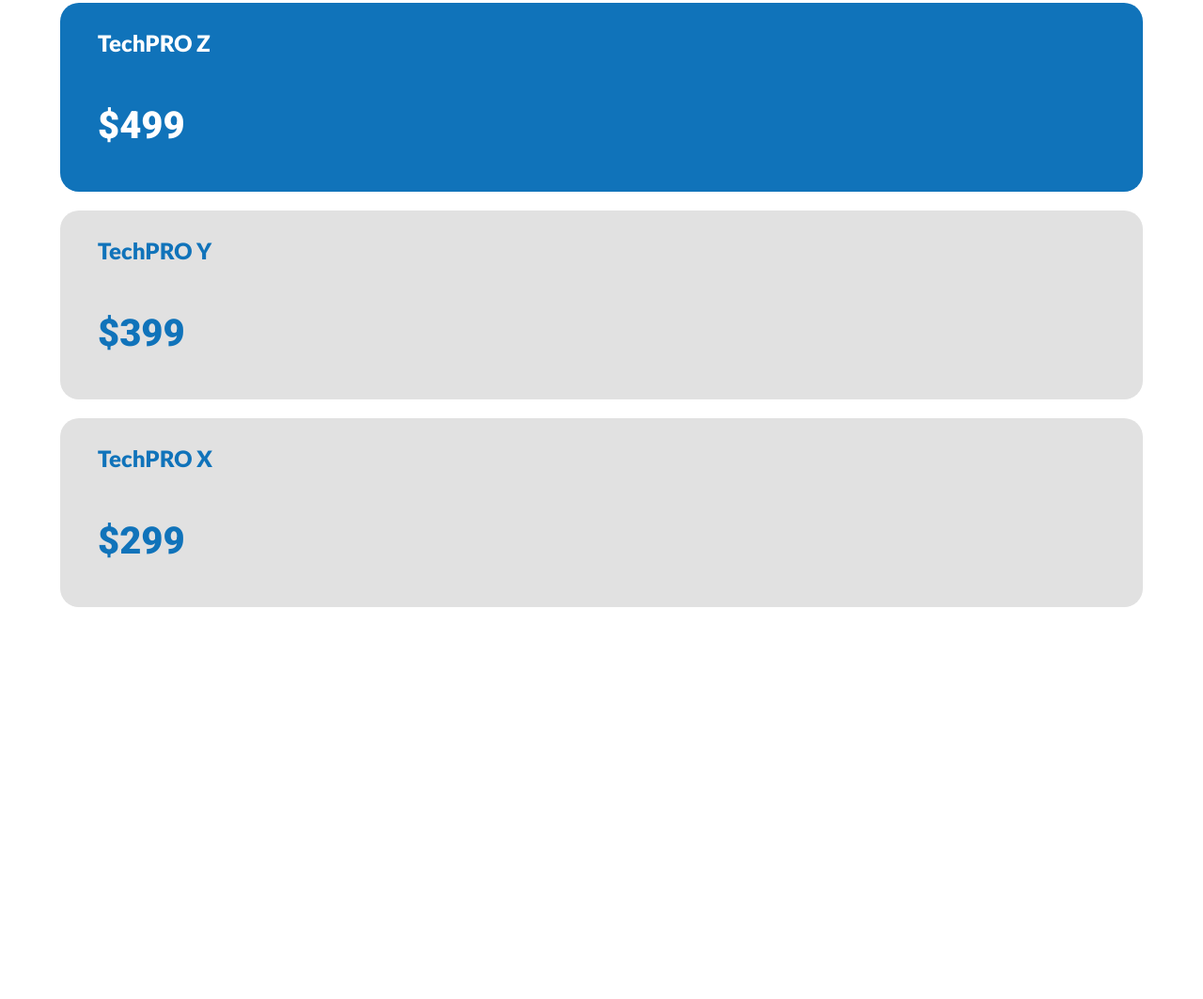
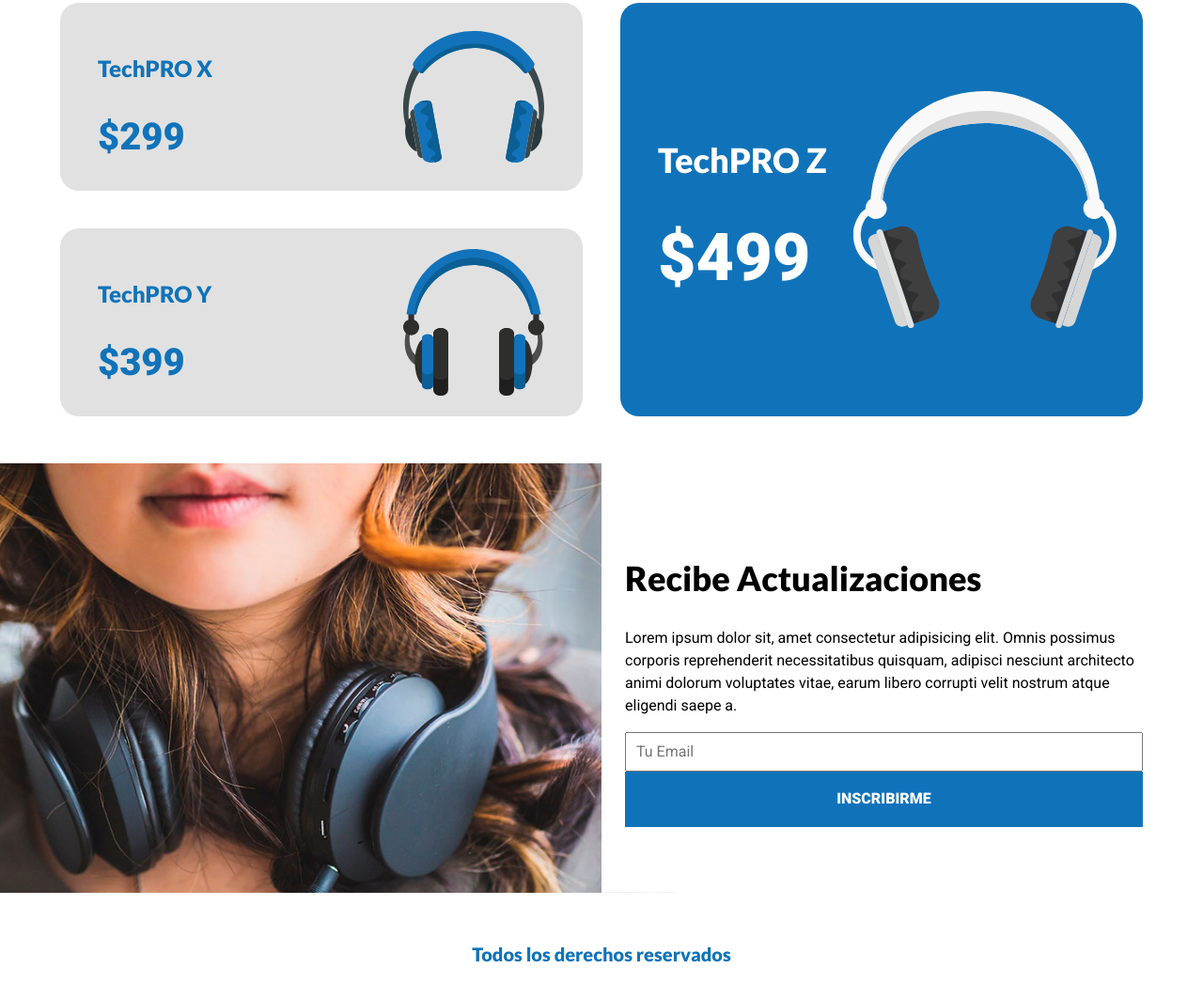
Before and after one commit to JeffVerdu/CursoCSSAvanzando, a plain HTML site: page tienda-audifonos/index.html in a window 1280 px wide. Shown: the part 1574-2637 px from the top of the page at 94% size. Before the commit the page ends 2270 px from the top, so only its background shows below. Drawn offline with Linux system fonts and the light colour scheme.

Commit message:
Agregar los estilos de seccion modelos, newsletter y footer

```diff
--- a/tienda-audifonos/css/styles.css
+++ b/tienda-audifonos/css/styles.css
@@ -222,6 +222,14 @@ header {
     display: flex;
     flex-direction: column-reverse;
  }
+ @media (min-width: 992px) {
+    .models-list {
+        display: grid;
+        grid-template-columns: repeat(2, 1fr);
+        grid-template-rows: repeat(2, 20rem);
+        gap: 4rem;
+    }
+ }
 
  .model {
     background-color: var(--lightGray);
@@ -229,6 +237,24 @@ header {
     padding-left: 4rem;
     color: var(--primary);
     border-radius: 2rem;
+    min-height: 20rem;
+    background-repeat: no-repeat;
+    background-size: 15rem;
+    background-position: 90% center;
+    display: flex;
+    flex-direction: column;
+    justify-content: center;
+ }
+ @media (min-width: 992px) {
+    .model {
+        margin-bottom: 0;
+        transition: transform background-size;
+        transition-duration: .2s;
+    }
+    .model:hover {
+       transform: scale(1.1);
+       background-size: 30rem;
+    }
  }
 
  .model:first-of-type {
@@ -242,9 +268,121 @@ header {
  .model .price {
     font-size: 4rem;
     font-weight: 900;
+    margin: 0;
+ }
+
+ .model-x {
+    background-image: url(../img/modelo-x.svg);
+ }
+
+ .model-y {
+    background-image: url(../img/modelo-y.svg);
  }
 
  .model-z {
+    background-image: url(../img/modelo-z.svg);
     background-color: var(--primary);
     color: var(--white);
  }
+ @media (min-width: 768px) {
+    .model-z {
+        min-height: 30rem;
+        background-size: 20rem;
+    }
+    .model-z h3 {
+        font-size: 3rem;
+    }
+    .model-z .price {
+        font-size: 5rem;
+    }
+ }
+ @media (min-width: 992px) {
+    .model-z {
+        grid-column: 2 / 3;
+        grid-row: 1 / 3;
+        background-size: 28rem;
+    }
+    .model-z h3 {
+        font-size: 3.6rem;
+    }
+ }
+
+ .model-z .price {
+    font-size: 6rem;
+ }
+ @media (min-width: 992px) {
+    .model-z .price {
+        font-size: 7rem;
+    }
+ }
+
+/* Newsletter */
+.newsletter {
+    background-image: linear-gradient(to bottom, transparent 50%, var(--white) 0%), url(../img/newsletter.jpg);
+    background-repeat: no-repeat;
+    background-position: top center;
+    background-size: 100%, 70rem;
+    margin-bottom: var(--separation);
+}
+@media (min-width: 768px) {
+    .newsletter {
+    background-image: linear-gradient(to right, transparent 50%, var(--white) 0%), url(../img/newsletter.jpg);
+    background-position: center, -18rem 0rem;
+    background-size: 100%, 90rem;
+    padding: 7rem 0;
+    }
+}
+@media (min-width: 2200px) {
+    .newsletter {
+        background-size: 100%, 200rem;
+        background-position: center, 0% -30rem;
+    }
+}
+
+.newsletter-content {
+    display: grid;
+    grid-template-rows: repeat(2, 30rem);
+    gap: var(--separation);
+}
+@media (min-width: 768px) {
+    .newsletter-content {
+        grid-template-columns: repeat(2, 1fr);
+        grid-template-rows: unset;
+        column-gap: var(--separation);
+    }
+}
+
+.newsletter-text {
+    grid-row: 2 / 3;
+}
+@media (min-width: 768px) {
+    .newsletter-text {
+        grid-row: unset;
+        grid-column: 2 / 3;
+    }
+}
+
+.form input[type="email"] {
+    width: 100%;
+    padding: 1rem;
+}
+
+.form input[type="submit"] {
+    width: 100%;
+    padding: 2rem;
+    background-color: var(--primary);
+    color: var(--white);
+    text-transform: uppercase;
+    font-weight: 900;
+    border: none;
+}
+
+/* Footer */
+.footer p {
+    font-family: var(--secundaryFont);
+    text-align: center;
+    font-size: 2rem;
+    font-weight: 900;
+    color: var(--primary);
+    padding-bottom: 2rem;
+}
--- a/tienda-audifonos/index.html
+++ b/tienda-audifonos/index.html
@@ -90,5 +90,28 @@
         </div>
     </main>
 
+    <section class="newsletter">
+        <div class="container newsletter-content">
+            <div class="newsletter-text">
+                <h2>Recibe Actualizaciones</h2>
+                <p>
+                    Lorem ipsum dolor sit, amet consectetur adipisicing elit. Omnis possimus corporis reprehenderit necessitatibus quisquam, adipisci nesciunt architecto animi dolorum voluptates vitae, earum libero corrupti velit nostrum atque eligendi saepe a.
+                </p>
+
+                <form class="form">
+                    <div class="input">
+                        <input type="email" placeholder="Tu Email">
+                    </div>
+
+                    <input type="submit" value="Inscribirme">
+                </form>
+            </div>
+        </div>
+    </section>
+
+    <footer class="footer">
+        <p>Todos los derechos reservados</p>
+    </footer>
+
 </body>
 </html>
```
Also changed, not shown: tienda-audifonos/js/images.js (added, +66 -0 lines).
